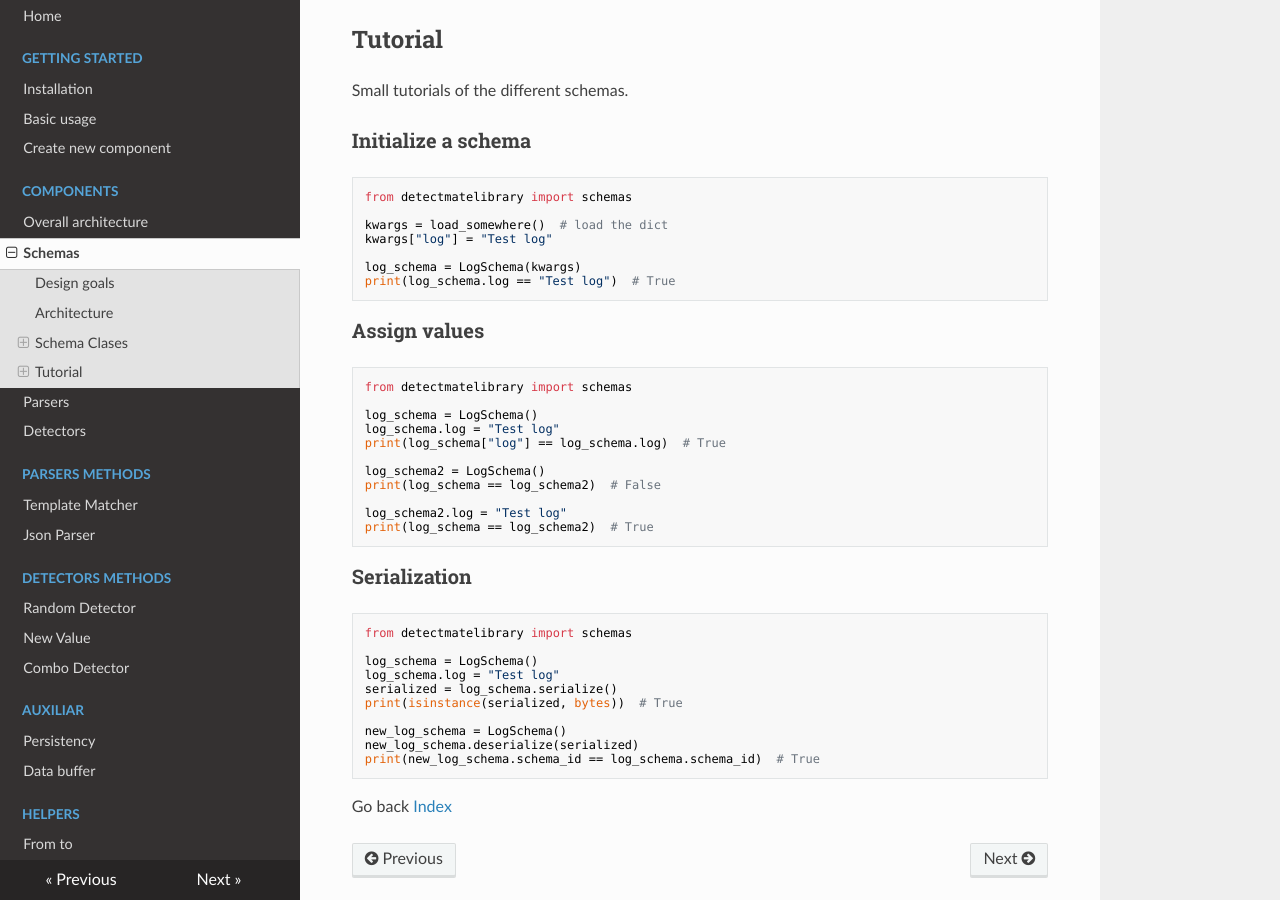
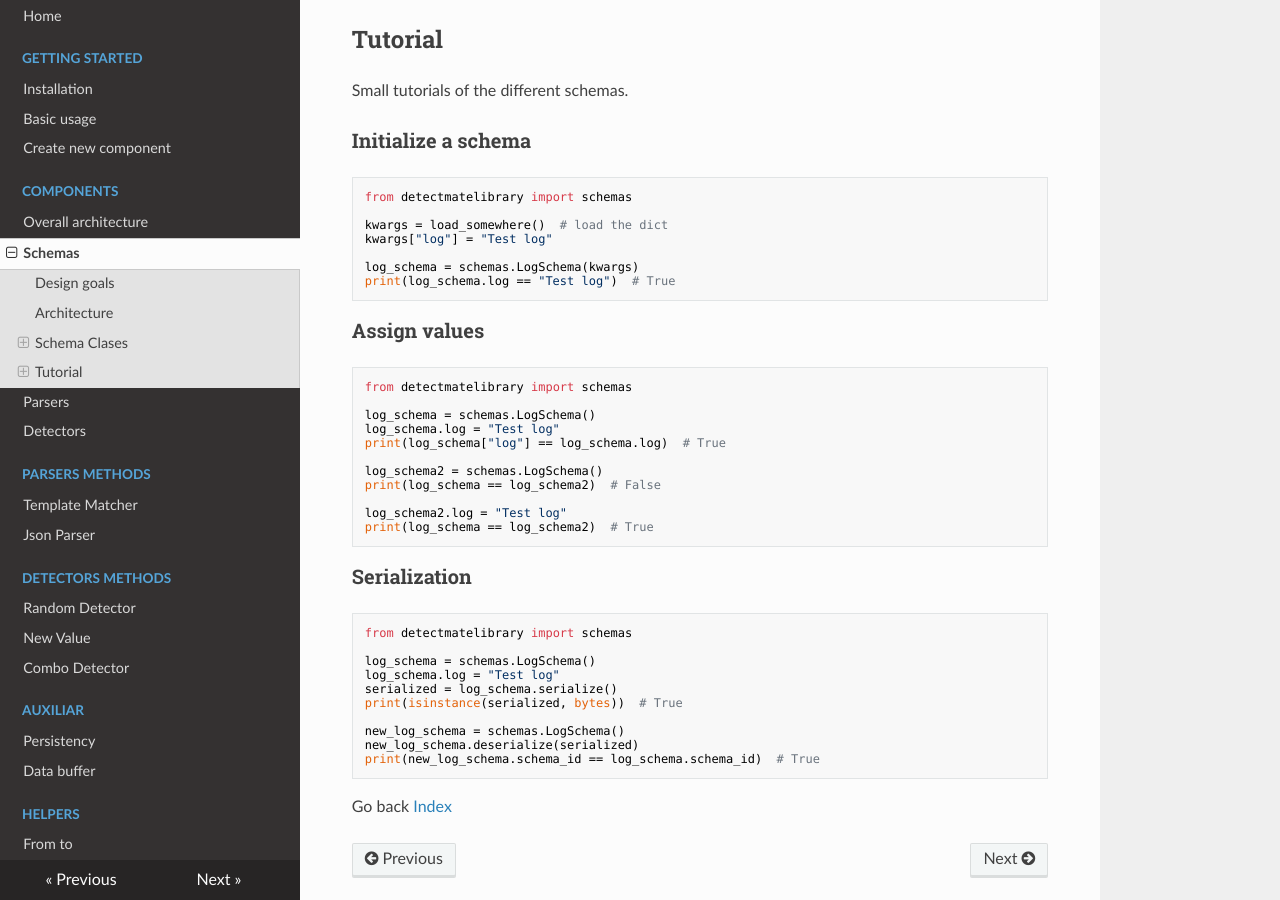
Before and after one commit to ait-detectmate/DetectMateLibrary, an MkDocs documentation site: the page built from docs/schemas.md, in a window 1280 px wide and 900 px high, scrolled down 3188 px. Built offline with MkDocs 1.6.1, drawn with Linux system fonts in a browser that asks for light colours; nearby versions of some CDN libraries.

Commit message:
update schemas documentation

````diff
--- a/docs/schemas.md
+++ b/docs/schemas.md
@@ -122,7 +122,7 @@ from detectmatelibrary import schemas
 kwargs = load_somewhere()  # load the dict
 kwargs["log"] = "Test log"
 
-log_schema = LogSchema(kwargs)
+log_schema = schemas.LogSchema(kwargs)
 print(log_schema.log == "Test log")  # True
 ```
 
@@ -132,11 +132,11 @@ print(log_schema.log == "Test log")  # True
 ```python
 from detectmatelibrary import schemas
 
-log_schema = LogSchema()
+log_schema = schemas.LogSchema()
 log_schema.log = "Test log"
 print(log_schema["log"] == log_schema.log)  # True
 
-log_schema2 = LogSchema()
+log_schema2 = schemas.LogSchema()
 print(log_schema == log_schema2)  # False
 
 log_schema2.log = "Test log"
@@ -148,12 +148,12 @@ print(log_schema == log_schema2)  # True
 ```python
 from detectmatelibrary import schemas
 
-log_schema = LogSchema()
+log_schema = schemas.LogSchema()
 log_schema.log = "Test log"
 serialized = log_schema.serialize()
 print(isinstance(serialized, bytes))  # True
 
-new_log_schema = LogSchema()
+new_log_schema = schemas.LogSchema()
 new_log_schema.deserialize(serialized)
 print(new_log_schema.schema_id == log_schema.schema_id)  # True
 ```
````
